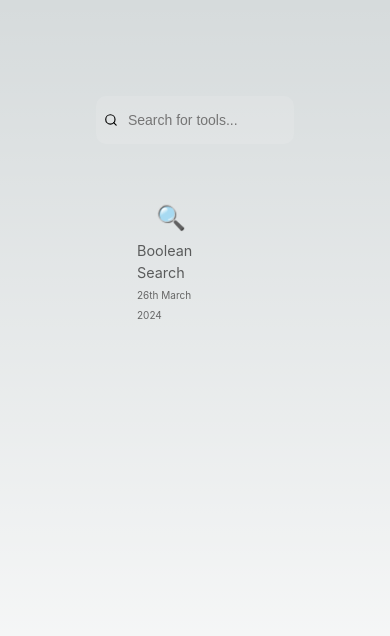
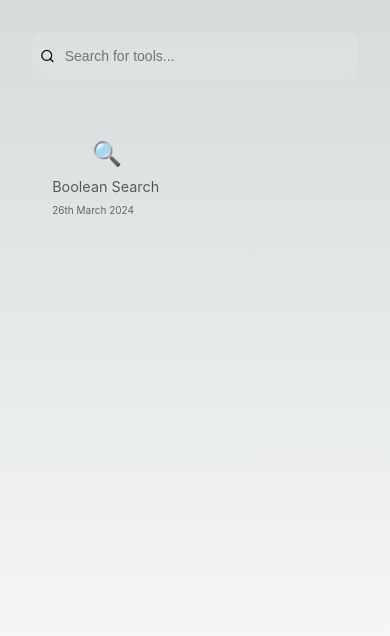
Before and after one commit to nishantrpai/tools.nishu.dev, a Next.js app: page / in a window 390 px wide. Shown: the top 636 px of the page. Built offline with nearby package versions, Linux system fonts and the light colour scheme.

Commit message:
make everything mobile responsive

```diff
--- a/styles/Home.module.css
+++ b/styles/Home.module.css
@@ -138,10 +138,6 @@
     text-align: center;
   }
 
-  .card {
-    padding: 1rem 2.5rem;
-  }
-
   .card h2 {
     margin-bottom: 0.5rem;
   }
--- a/styles/globals.css
+++ b/styles/globals.css
@@ -112,7 +112,6 @@ main {
   align-items: center;
   padding: 6rem;
   min-height: 100vh;
-
 }
 
 .grid {
@@ -132,6 +131,12 @@ code {
   font-size: 14px;
 }
 
+@media screen and (max-width: 600px) {
+  main {
+    padding: 2rem;
+  }
+}
+
 @media (prefers-color-scheme: dark) {
   html {
     color-scheme: dark;
```
